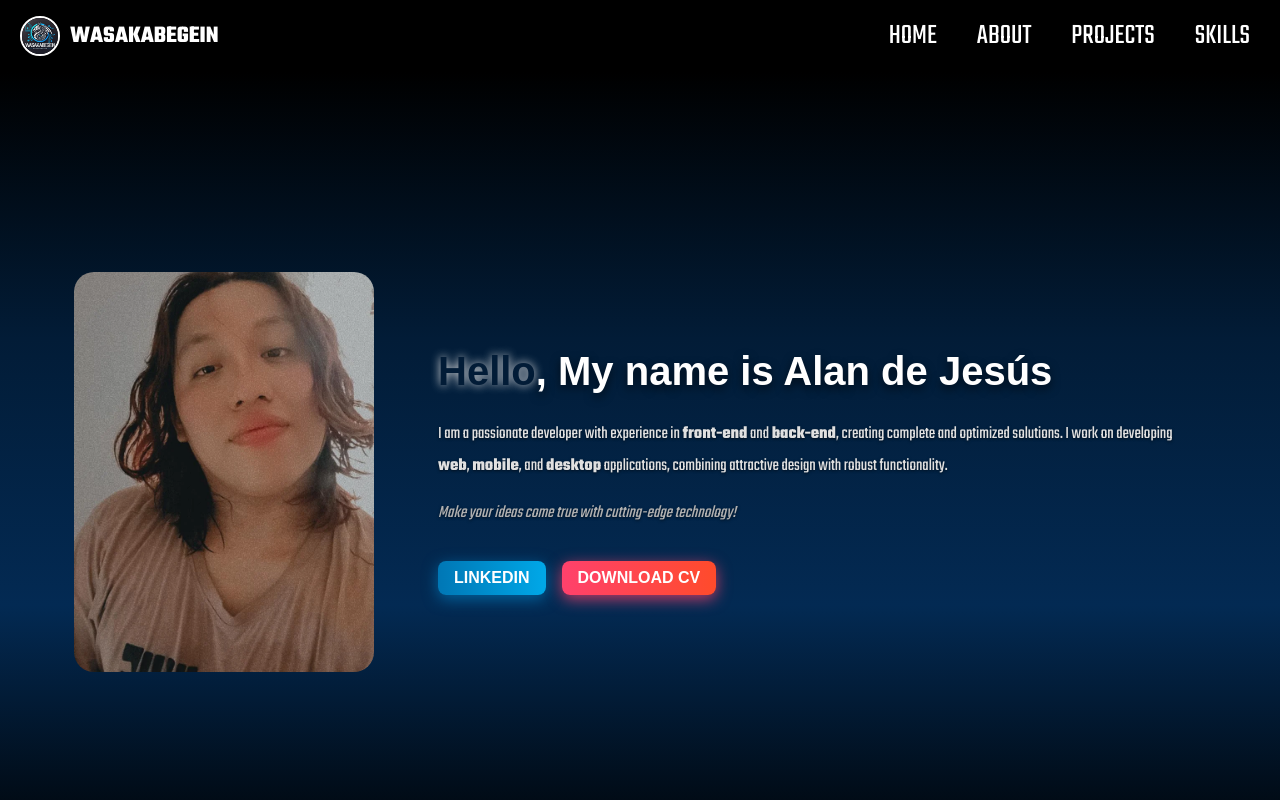
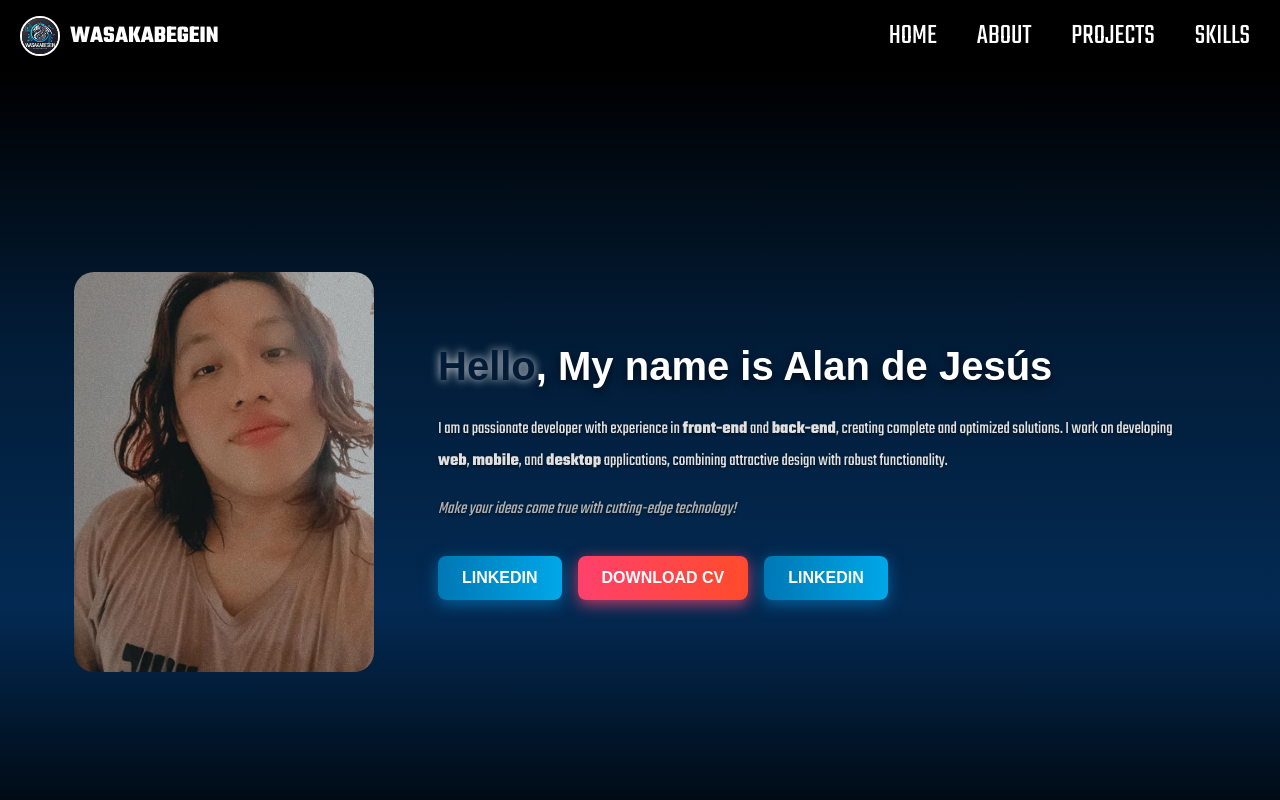
Before and after one commit to WasakaBe/WasakaBe, a React (Vite) app: page / in a window 1280 px wide. Shown: the top 800 px of the page. Built offline with nearby package versions, Linux system fonts and the light colour scheme; a web font is replaced by a local one.

Commit message:
mejoramiento p2

```diff
--- a/src/Views/Header/Header.css
+++ b/src/Views/Header/Header.css
@@ -81,7 +81,8 @@
   margin-top: 2rem;
 }
 
-.btn {
+
+.linkedin-btn {
   padding: 0.8rem 1.5rem;
   font-size: 1rem;
   font-weight: bold;
@@ -90,9 +91,7 @@
   cursor: pointer;
   transition: all 0.3s ease;
   text-transform: uppercase;
-}
 
-.linkedin-btn {
   background: linear-gradient(to right, var(--blue-gradient-start), var(--blue-gradient-end));
   color: var(--white);
   box-shadow: 0 4px 15px rgba(0, 118, 181, 0.75);
@@ -105,6 +104,15 @@
 }
 
 .csv-btn {
+  padding: 0.8rem 1.5rem;
+  font-size: 1rem;
+  font-weight: bold;
+  border: none;
+  border-radius: 8px;
+  cursor: pointer;
+  transition: all 0.3s ease;
+  text-transform: uppercase;
+
   background: linear-gradient(to right, var(--red-gradient-start), var(--red-gradient-end));
   color: var(--white);
   box-shadow: 0 4px 15px rgba(255, 65, 108, 0.75);
--- a/src/Views/Header/Header.tsx
+++ b/src/Views/Header/Header.tsx
@@ -41,11 +41,14 @@ export default function Header() {
             <span className="quote">Make your ideas come true with cutting-edge technology!</span>
           </p>
           <div className="button-group">
-            <button className="btn linkedin-btn" onClick={redirectToLinkedIn}>
+            <button className="linkedin-btn" onClick={redirectToLinkedIn}>
               LinkedIn
             </button>
-            <button className="btn csv-btn" onClick={showPDF}>
+            <button className="csv-btn" onClick={showPDF}>
               Download CV
+            </button>
+            <button className="linkedin-btn" onClick={redirectToLinkedIn}>
+              LinkedIn
             </button>
           </div>
         </div>
```
